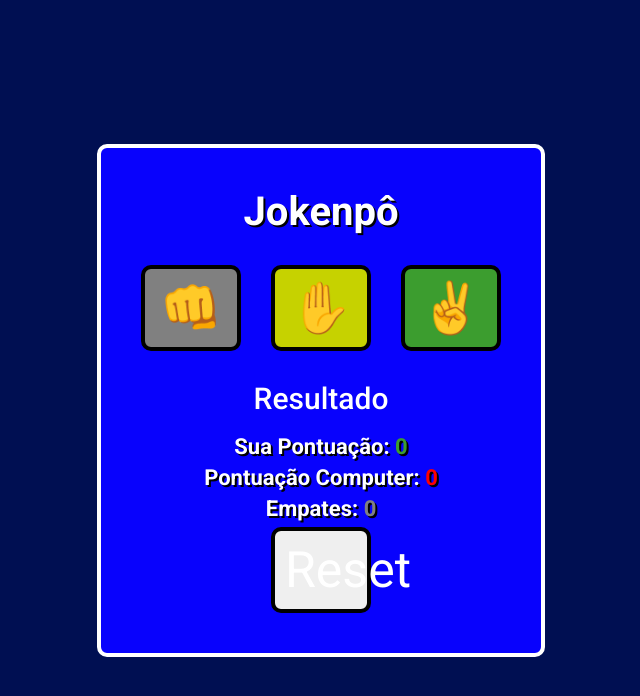
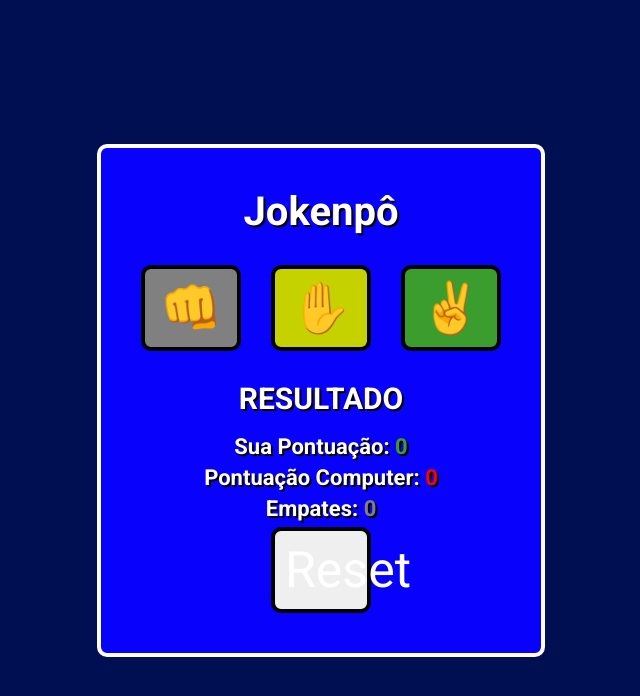
Before and after one commit to ericleirosario/jokenpo, a plain HTML site: page index.html in a window 1280 px wide. Shown: the whole page, without its empty margins (319-959 px from the left). Drawn offline with Linux system fonts and the light colour scheme.

Commit message:
Alteração no style do resultado

```diff
--- a/style.css
+++ b/style.css
@@ -79,8 +79,10 @@ button:hover {
 
 .result {
     font-size: 30px;
-    font-weight: 500;
+    font-weight: 700;
     margin-bottom: 18px;
+    text-shadow: 2px 2px 0px var(--black-color);
+    text-transform: uppercase;
 }
 
 h3 {
```
